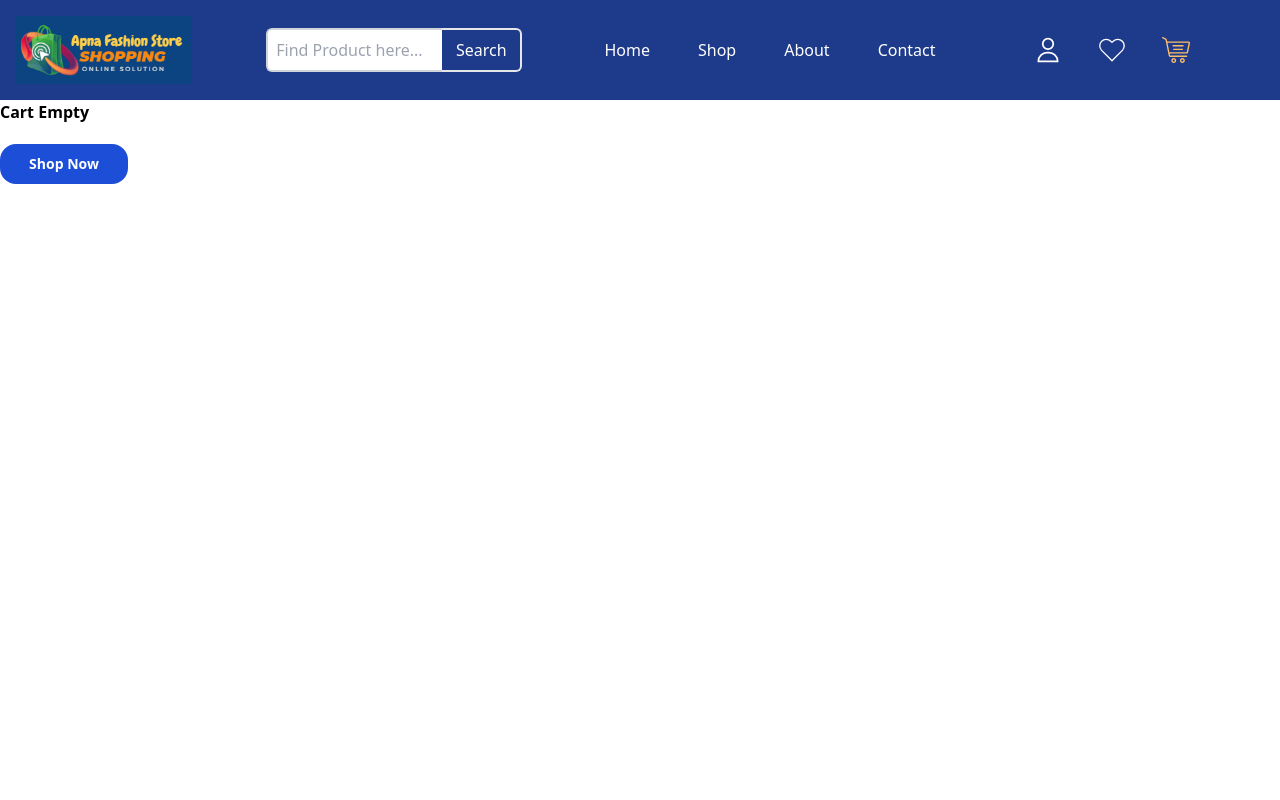
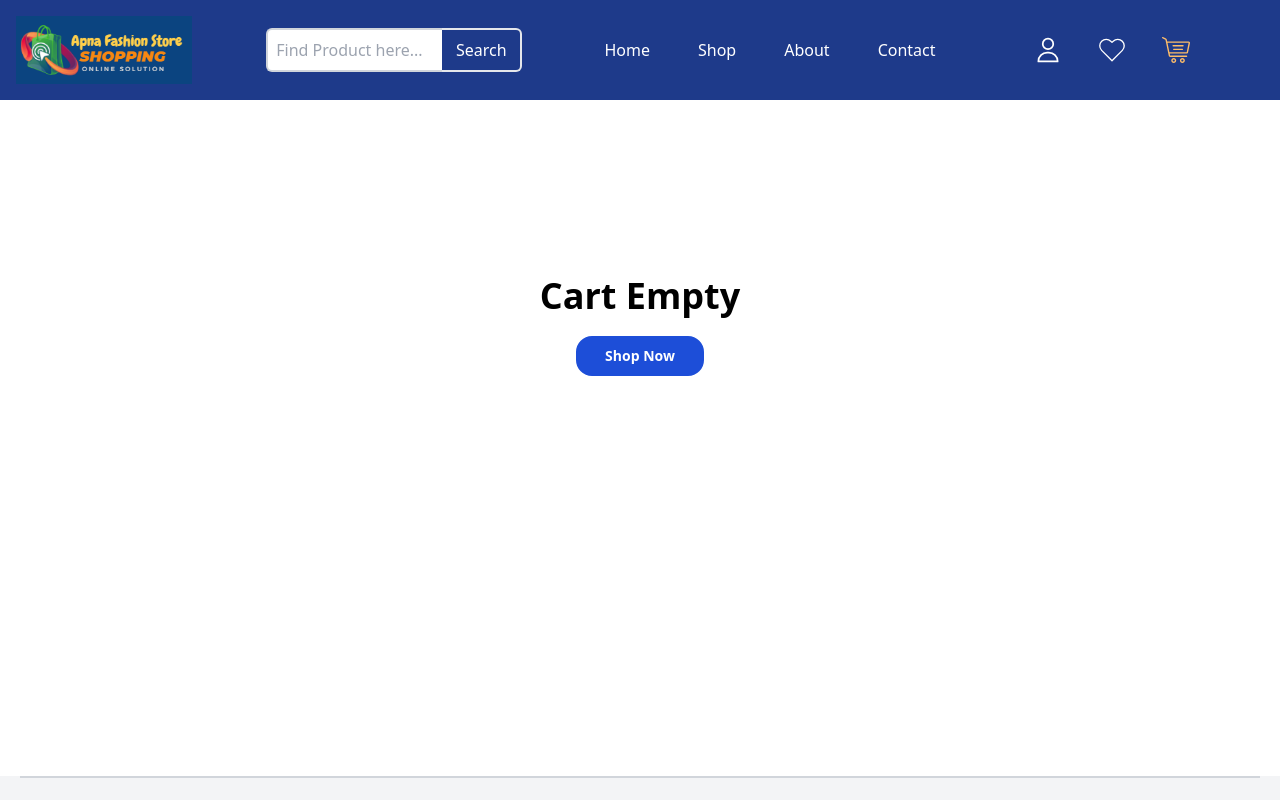
Before and after one commit to shubhanshurav/e-Shopping-store, a React (Create React App) app: page /Cart in a window 1280 px wide. Shown: the top 800 px of the page. Built offline with nearby package versions, Linux system fonts and the light colour scheme.

Commit message:
Adding more code

```diff
--- a/src/components/Cart.js
+++ b/src/components/Cart.js
@@ -2,6 +2,7 @@ import React, { useEffect, useState } from 'react';
 import { useSelector } from 'react-redux';
 import { Link } from 'react-router-dom';
 import CartItem from './CartItem';
+import HomePage from '../pages/HomePage';
 
 const Cart = () => {
 
@@ -40,9 +41,9 @@ const Cart = () => {
               </div>
            </div>
          </div>):
-         (<div className='text-justify items-center h-[100vh]'>
-             <h1 className='font-bold'>Cart Empty</h1>
-             <Link to={"/"}>
+         (<div className='text-center mt-44 h-[60vh]'>
+             <h1 className='font-semibold text-4xl'>Cart Empty</h1>
+             <Link to="/">
                  <button
                  className='bg-blue-700 border-2 border-blue-700 rounded-2xl font-semibold text-sm text-white w-[10%] p-2 mt-5 hover:bg-blue-800'>
                   Shop Now
```
